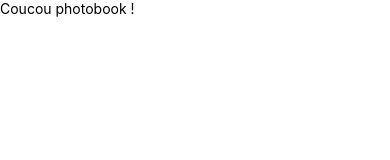
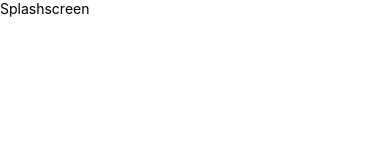
Before and after one commit to jlg-formation/frn-fev-23, a React Native app in the folder front/: screen / in a window 390 px wide. Shown: the top 160 px of the page. Built offline with nearby package versions, Linux system fonts and the light colour scheme.

Commit message:
dev: added splash screen

```diff
--- a/front/App.tsx
+++ b/front/App.tsx
@@ -1,12 +1,8 @@
 import React from 'react';
-import {Text, View} from 'react-native';
+import {SplashScreen} from './screens/SplashScreen';
 
-function App(): JSX.Element {
-  return (
-    <View>
-      <Text>Coucou photobook !</Text>
-    </View>
-  );
-}
+const App = () => {
+  return <SplashScreen />;
+};
 
 export default App;
--- /dev/null
+++ b/front/screens/SplashScreen.tsx
@@ -0,0 +1,10 @@
+import React from 'react';
+import {Text, View} from 'react-native';
+
+export const SplashScreen = () => {
+  return (
+    <View>
+      <Text>Splashscreen</Text>
+    </View>
+  );
+};
```
